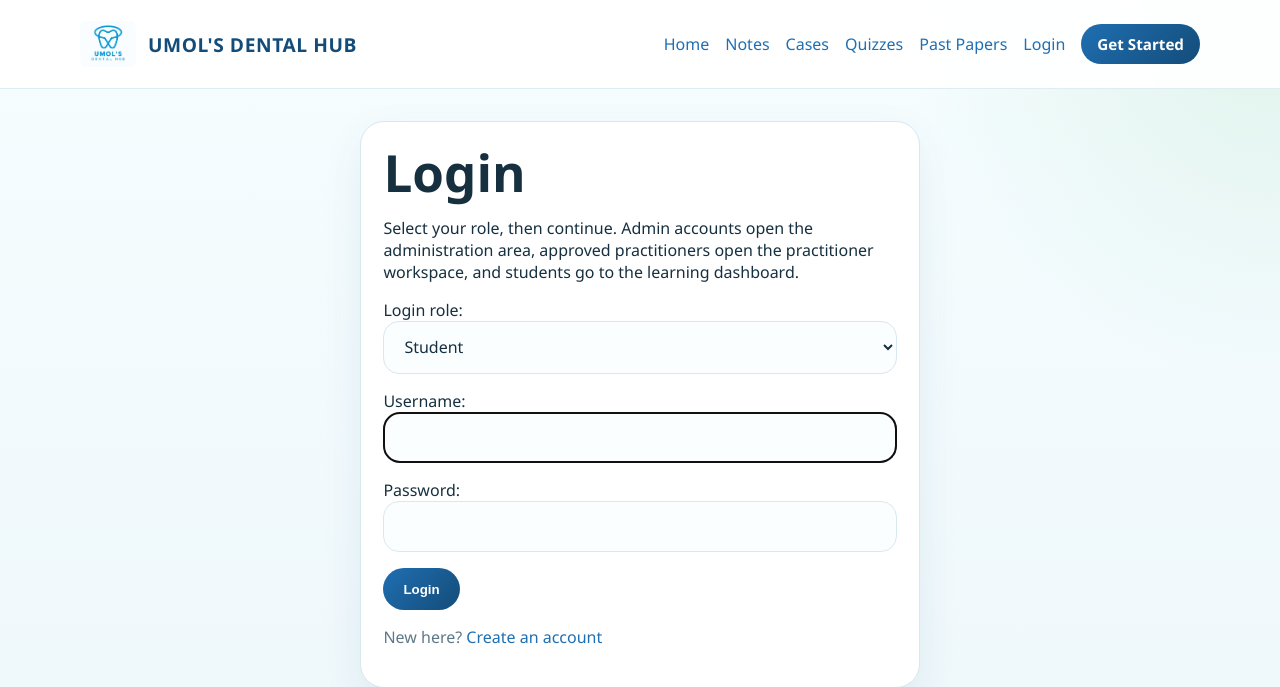
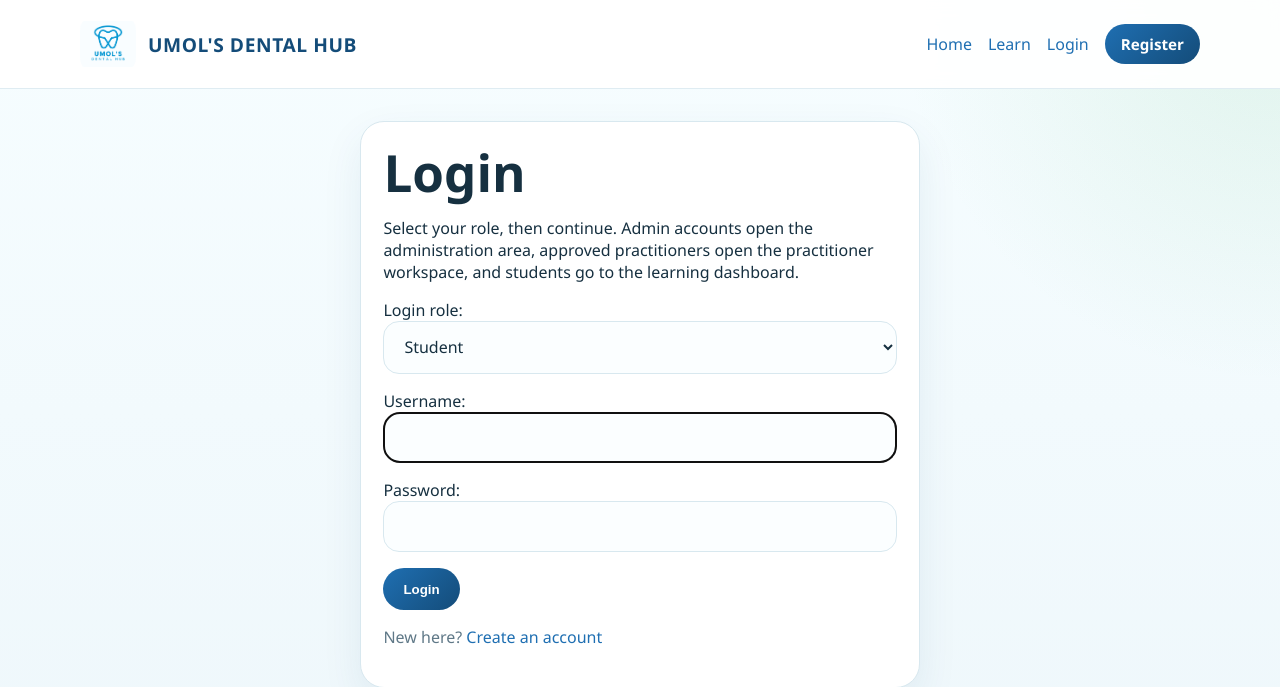
Before and after one commit to eiilorvabimrsu-cmd/UMDEHUB, a Django app: a page that uses templates/base.html in a window 1280 px wide. Shown: the top 687 px of the page. Run offline with Django 4.2, Linux system fonts and the light colour scheme.

Commit message:
Trim public navigation to Learn Practice Contribute

```diff
--- a/templates/base.html
+++ b/templates/base.html
@@ -18,27 +18,21 @@
                 <button class="nav-toggle" type="button" aria-label="Toggle navigation" data-nav-toggle>Menu</button>
                 <div class="nav-links" data-nav-menu>
                     <a href="{% url 'home' %}">Home</a>
-                    <a href="{% url 'notes:subject_list' %}">Notes</a>
-                    <a href="{% url 'case_studies:case_list' %}">Cases</a>
-                    {% if not user.is_authenticated or not user.profile.is_practitioner or user.is_staff %}
-                        <a href="{% url 'quizzes:random_quiz' %}">Quizzes</a>
-                    {% endif %}
-                    <a href="{% url 'papers:paper_list' %}">Past Papers</a>
+                    <a href="{% url 'notes:subject_list' %}">Learn</a>
                     {% if user.is_authenticated %}
                         {% if user.profile.is_practitioner and not user.is_staff %}
-                            <a href="{% url 'case_studies:practitioner_dashboard' %}">Practitioner</a>
+                            <a href="{% url 'papers:paper_list' %}">Practice</a>
+                            <a href="{% url 'case_studies:practitioner_dashboard' %}">Contribute</a>
                         {% else %}
+                            <a href="{% url 'quizzes:random_quiz' %}">Practice</a>
                             <a href="{% url 'contributions:home' %}">Contribute</a>
                             <a href="{% url 'dashboard:overview' %}">Dashboard</a>
                         {% endif %}
                         <a href="{% url 'users:profile' %}">Profile</a>
-                        {% if user.is_staff %}
-                            <a href="{% url 'contributions:import_list' %}">Question Imports</a>
-                        {% endif %}
                         <a href="{% url 'logout' %}">Logout</a>
                     {% else %}
-                        <a href="{% url 'login' %}?role=student">Login</a>
-                        <a class="button button-sm" href="{% url 'users:register' %}">Get Started</a>
+                        <a href="{% url 'login' %}">Login</a>
+                        <a class="button button-sm" href="{% url 'users:register' %}">Register</a>
                     {% endif %}
                 </div>
             </nav>
```
